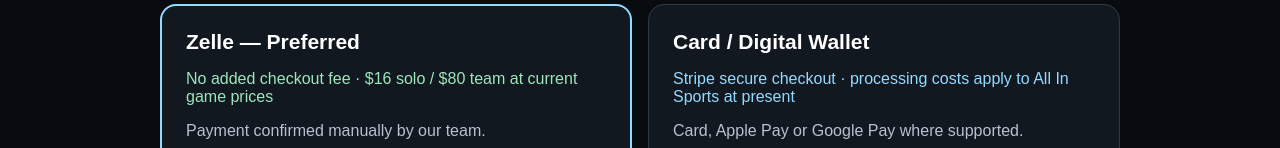
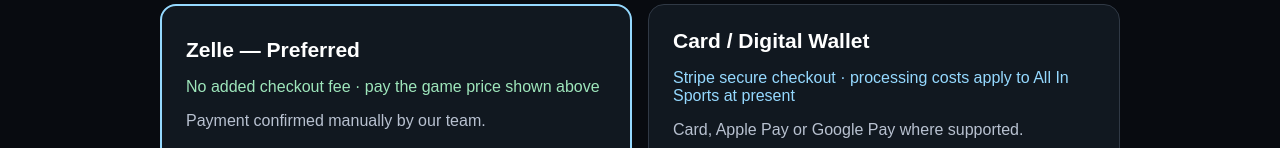
Before and after one commit to frankiep414/all-in-sports, a Next.js app: page /play in a window 1280 px wide. Shown: the part 804-952 px from the top of the page. Built offline with nearby package versions, Linux system fonts and the light colour scheme; no server answers; the database is empty.

Commit message:
Keep Zelle payment copy aligned with configurable game prices

```diff
--- a/app/play/page.tsx
+++ b/app/play/page.tsx
@@ -214,7 +214,7 @@ export default function PlayPage() {
         <p style={{color:'#b8c1d0'}}>Learn about payment methods below. Actual payment instructions are provided after your registration request.</p>
         <div style={{display:'grid',gridTemplateColumns:'repeat(auto-fit,minmax(260px,1fr))',gap:16,marginTop:20}}>
           <button type="button" onClick={()=>setMethod('zelle')} aria-pressed={method==='zelle'} style={{textAlign:'left',cursor:'pointer',border:method==='zelle'?'2px solid #95d9ff':'1px solid #303945',background:'#111820',color:'#fff',borderRadius:16,padding:24}}>
-            <strong style={{fontSize:21}}>Zelle — Preferred</strong><p style={{color:'#9ee6bb'}}>No added checkout fee · $16 solo / $80 team at current game prices</p><span style={{color:'#b8c1d0'}}>Payment confirmed manually by our team.</span>
+            <strong style={{fontSize:21}}>Zelle — Preferred</strong><p style={{color:'#9ee6bb'}}>No added checkout fee · pay the game price shown above</p><span style={{color:'#b8c1d0'}}>Payment confirmed manually by our team.</span>
           </button>
           <button type="button" onClick={()=>setMethod('card')} aria-pressed={method==='card'} style={{textAlign:'left',cursor:'pointer',border:method==='card'?'2px solid #95d9ff':'1px solid #303945',background:'#111820',color:'#fff',borderRadius:16,padding:24}}>
             <strong style={{fontSize:21}}>Card / Digital Wallet</strong><p style={{color:'#95d9ff'}}>Stripe secure checkout · processing costs apply to All In Sports at present</p><span style={{color:'#b8c1d0'}}>Card, Apple Pay or Google Pay where supported.</span>
```
